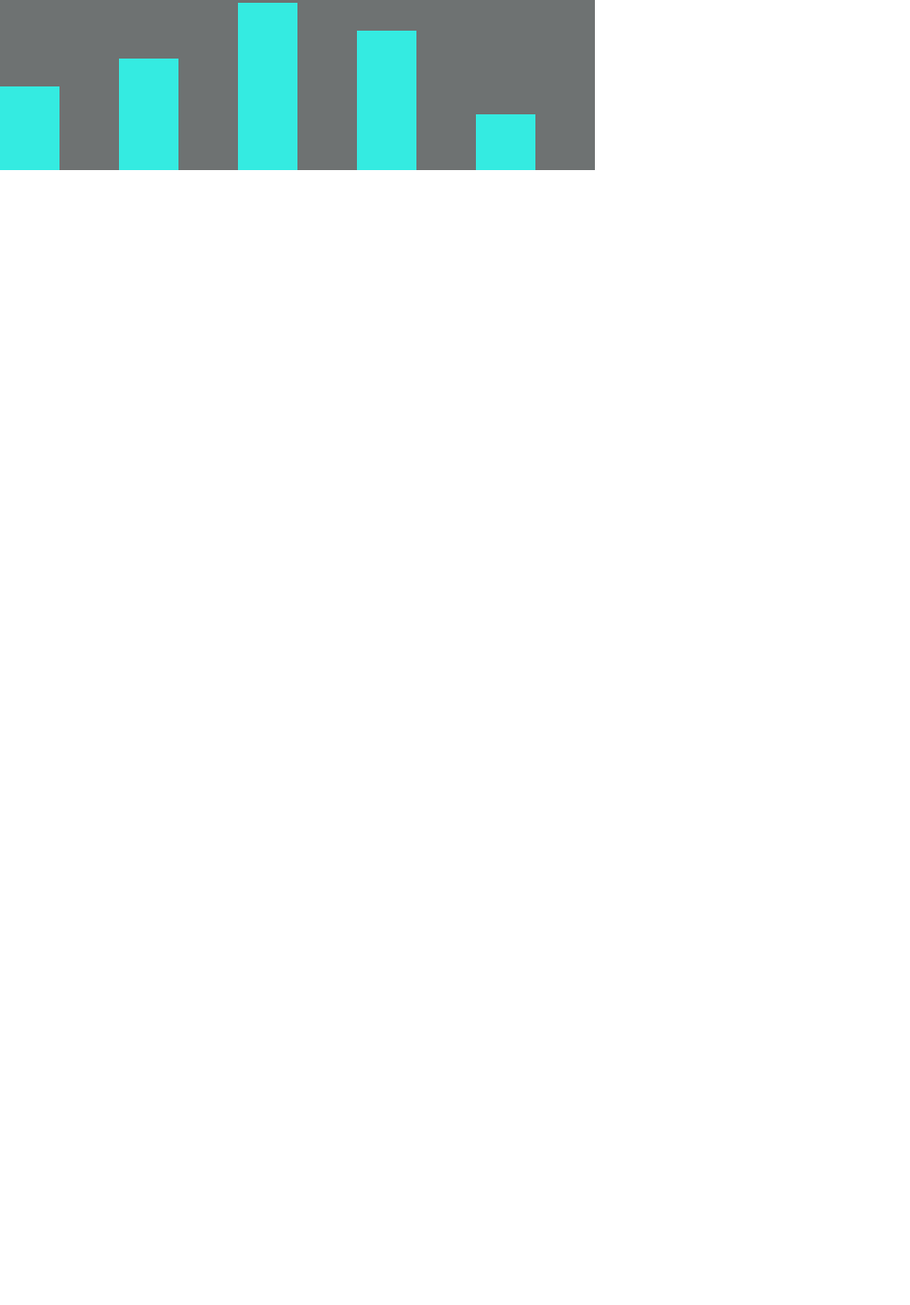
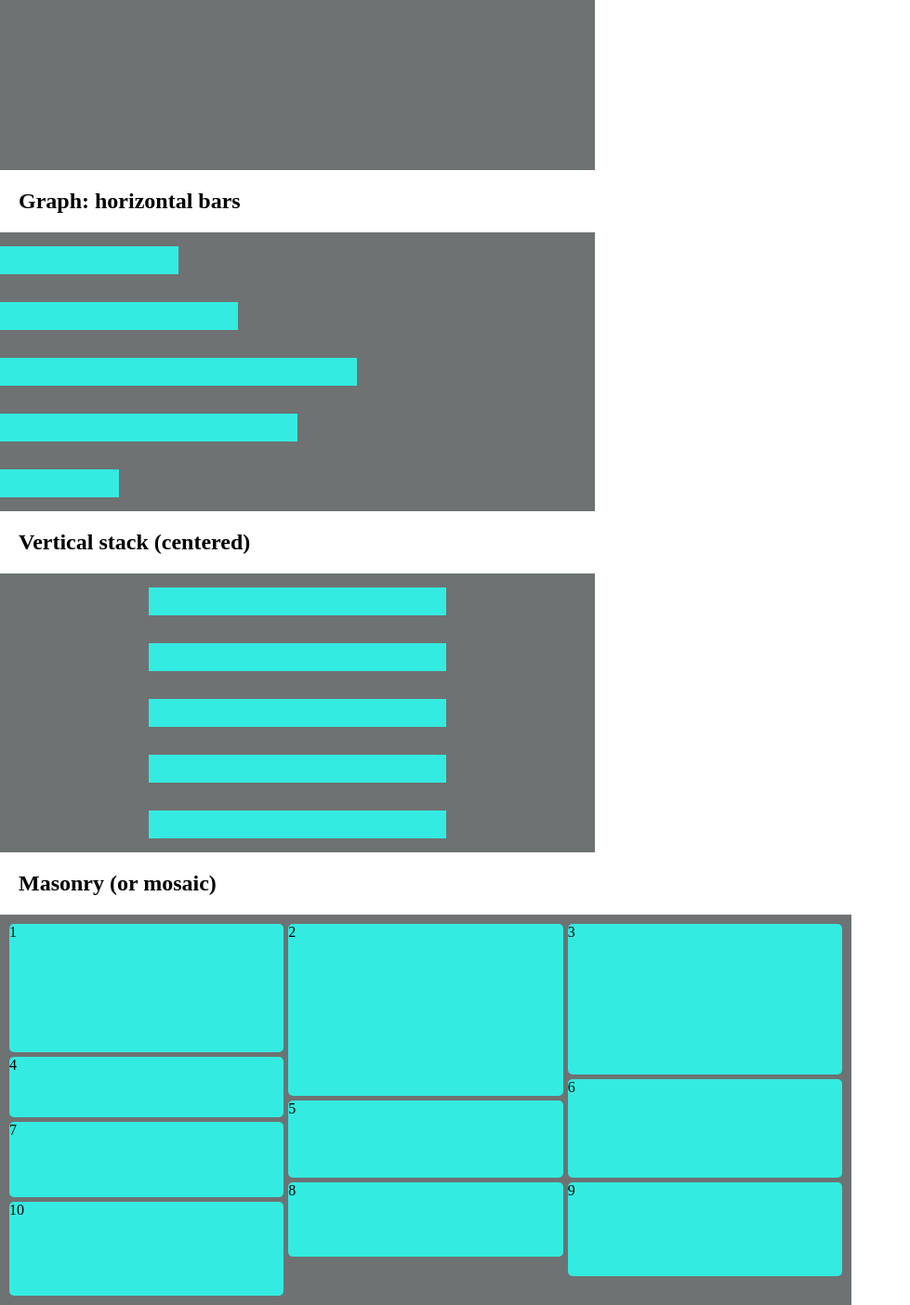
Before and after one commit to harinathvutla/Grid, a plain HTML site: page index.html in a window 1280 px wide. Shown: the part 2240-3644 px from the top of the page at 93% size, without its empty margins (0-979 px from the left). Before the commit the page ends 2423 px from the top, so only its background shows below. Drawn offline with Linux system fonts and the light colour scheme.

Commit message:
Graph: vertical bars Graph: horizontal bars Vertical stack (centered) Masonry (or mosaic)

```diff
--- a/index.html
+++ b/index.html
@@ -86,12 +86,47 @@
     <div>
         <h2 class="heading">Graph: vertical bars</h2>
         <div class="vertical-bars">
-            <div style="height:30%;"></div>
-            <div style="height:40%;"></div>
-            <div style="height:60%;"></div>
-            <div style="height:50%;"></div>
-            <div style="height:20%;"></div>
+            <div :30%;"></div>
+            <div :40%;"></div>
+            <div :60%;"></div>
+            <div :50%;"></div>
+            <div :20%;"></div>
         </div>
+    </div>
+    <div>
+        <h2 class="heading">Graph: horizontal bars</h2>
+        <div class="horizontal-bars">
+            <div style="width:30%;"></div>
+            <div style="width:40%;"></div>
+            <div style="width:60%;"></div>
+            <div style="width:50%;"></div>
+            <div style="width:20%;"></div>
+        </div>
+    </div>
+    <div>
+        <h2 class="heading">Vertical stack (centered)</h2>
+        <div class="vertical-stack-centered">
+            <div></div>
+            <div></div>
+            <div></div>
+            <div></div>
+            <div></div>
+        </div>
+    </div>
+    <div>
+        <h2 class="heading">Masonry (or mosaic)</h2>
+        <div class="mosaic">
+            <div class="item1">1</div>
+            <div class="item2">2</div>
+            <div class="item3">3</div>
+            <div class="item4">4</div>
+            <div class="item5">5</div>
+            <div class="item6">6</div>
+            <div class="item7">7</div>
+            <div class="item8">8</div>
+            <div class="item9">9</div>
+            <div class="item10">10</div>
+          </div>
     </div>
 </body>
 </html>
--- a/styles.css
+++ b/styles.css
@@ -83,3 +83,83 @@
 .vertical-bars > div {
 	background-color: #34ebe1;
 }
+
+.horizontal-bars,
+.vertical-stack-centered {
+	display: grid;
+	width: 50vw;
+	height: 300px;
+	grid-template-rows: repeat(5, 10%);
+	grid-template-columns: 1fr;
+	row-gap: 10%;
+	align-content: center;
+	background-color: rgb(110, 114, 114);
+}
+
+.horizontal-bars > div {
+	background-color: #34ebe1;
+}
+
+.vertical-stack-centered > div {
+	background-color: #34ebe1;
+	width: 50%;
+}
+
+.vertical-stack-centered {
+	justify-items: center;
+}
+
+.mosaic {
+	display: grid;
+	width: 70vw;
+	grid-template-rows: minmax(40px, auto);
+	grid-template-columns: repeat(3, 1fr);
+	gap: 5px;
+	background-color: rgb(110, 114, 114);
+	padding: 10px;
+	height: 400px;
+}
+
+.mosaic > div {
+	background-color: #34ebe1;
+	border-radius: 5px;
+}
+
+.mosaic > .item1 {
+	grid-row: 1 / 6;
+}
+
+.mosaic > .item2 {
+	grid-row: 1 / 8;
+}
+
+.mosaic > .item3 {
+	grid-row: 1 / 7;
+}
+
+.mosaic > .item4 {
+	grid-row: 6 / 9;
+}
+
+.mosaic > .item5 {
+	grid-row: 8 / 12;
+}
+
+.mosaic > .item6 {
+	grid-row: 7 / 12;
+}
+
+.mosaic > .item7 {
+	grid-row: 9 / 13;
+}
+
+.mosaic > .item8 {
+	grid-row: 12 / 16;
+}
+.mosaic > .item9 {
+	grid-row: 12 / 17;
+}
+
+.mosaic > .item10 {
+	grid-row: 13 / 18;
+}
```
